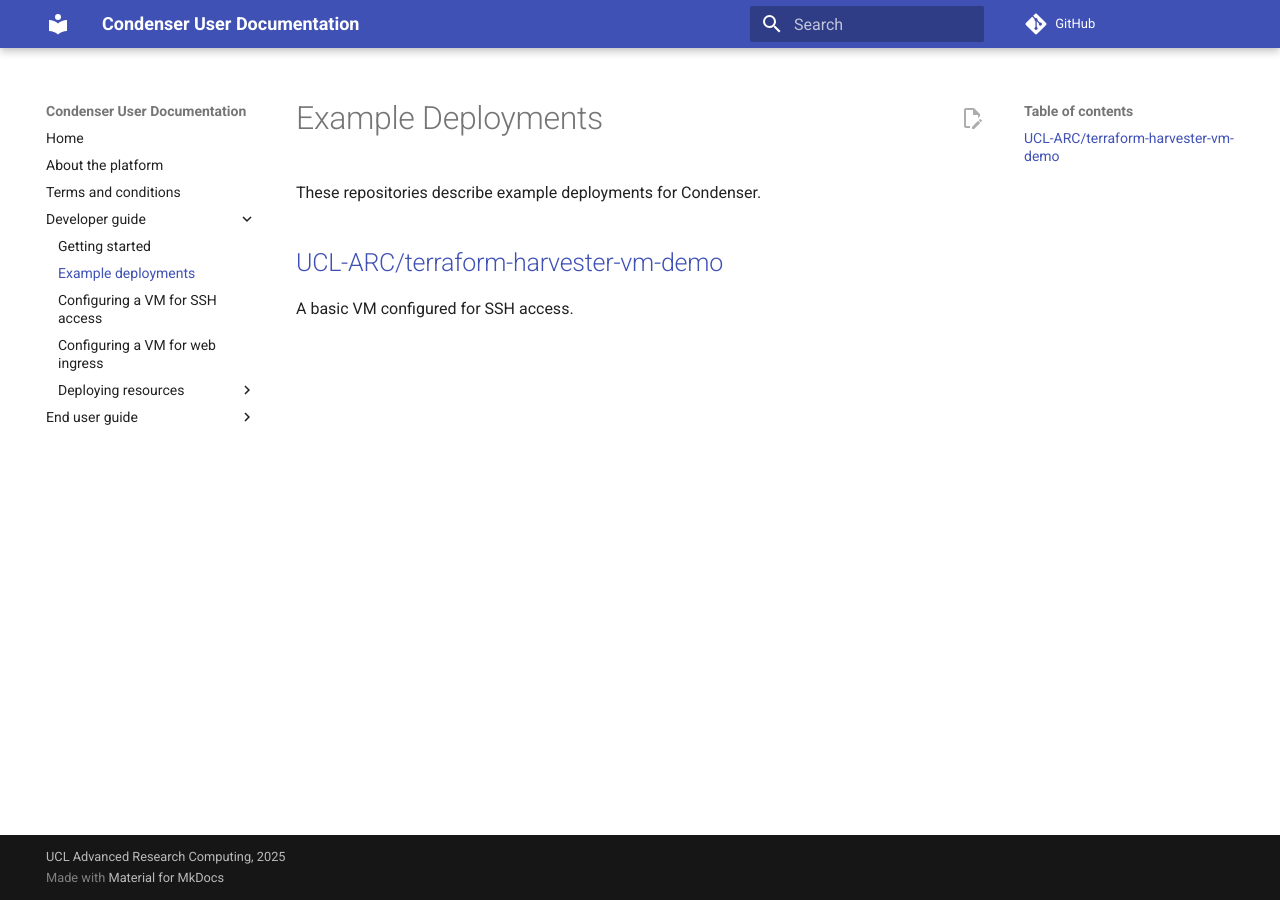
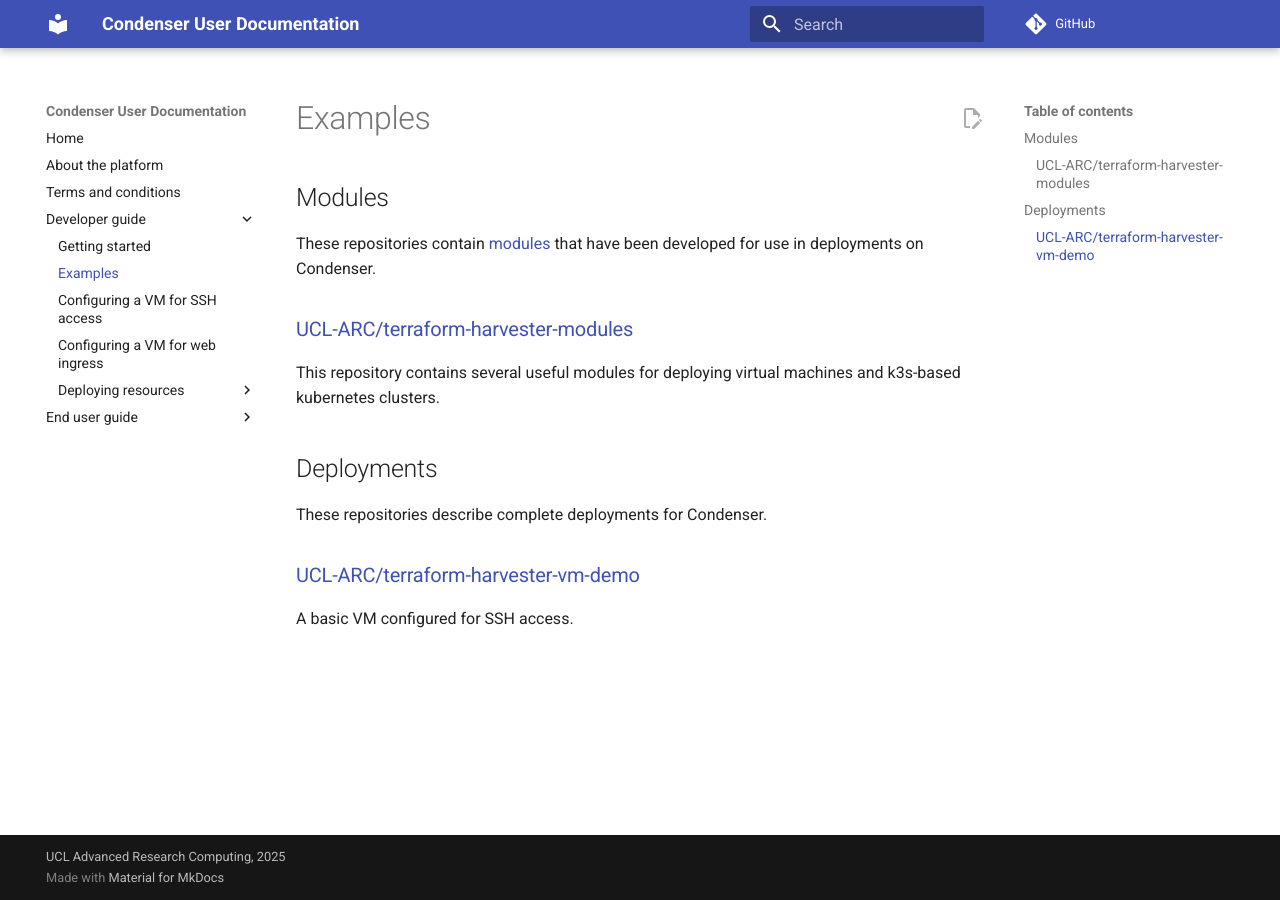
Before and after one commit to UCL-ARC/condenser-mkdocs, an MkDocs documentation site: the page built from docs/developer_guide/examples.md, in a window 1280 px wide. Built offline with MkDocs 1.6.1 and Material for MkDocs 9.7.7, drawn with Linux system fonts in a browser that asks for light colours; comment, search, counter and statistics services are not loaded.

Commit message:
Reorganize and add module to examples

```diff
--- a/docs/developer_guide/examples.md
+++ b/docs/developer_guide/examples.md
@@ -1,11 +1,22 @@
 ---
-title: Example deployments
+title: Examples
 ---
 
-# Example Deployments
+# Examples
 
-These repositories describe example deployments for Condenser.
+## Modules
 
-## [UCL-ARC/terraform-harvester-vm-demo](https://github.com/UCL-ARC/terraform-harvester-vm-demo)
+These repositories contain [modules](https://developer.hashicorp.com/terraform/language/modules) that
+have been developed for use in deployments on Condenser.
+
+### [UCL-ARC/terraform-harvester-modules](https://github.com/UCL-ARC/terraform-harvester-modules)
+
+This repository contains several useful modules for deploying virtual machines and k3s-based kubernetes clusters.
+
+## Deployments
+
+These repositories describe complete deployments for Condenser.
+
+### [UCL-ARC/terraform-harvester-vm-demo](https://github.com/UCL-ARC/terraform-harvester-vm-demo)
 
 A basic VM configured for SSH access.
```
